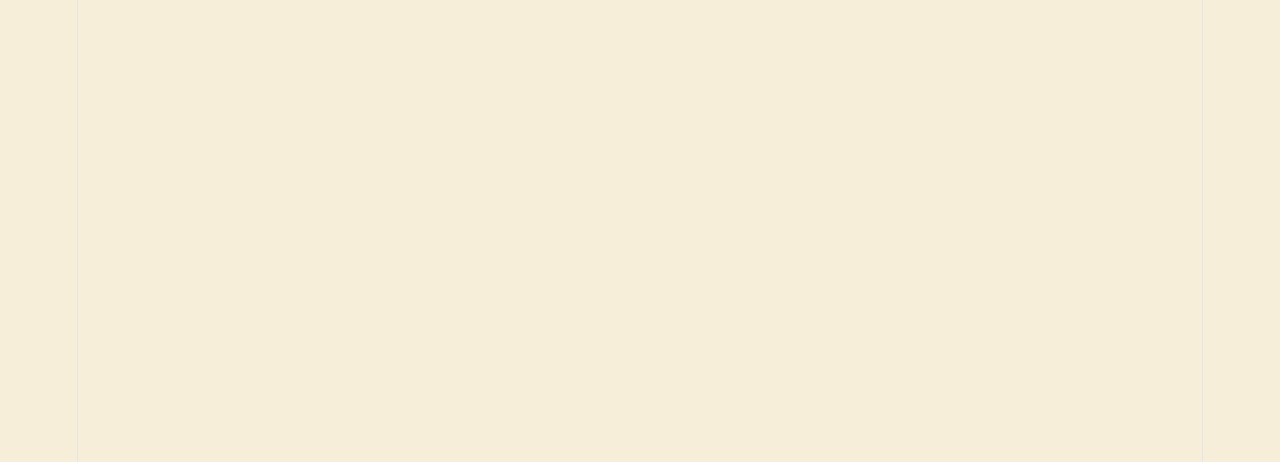
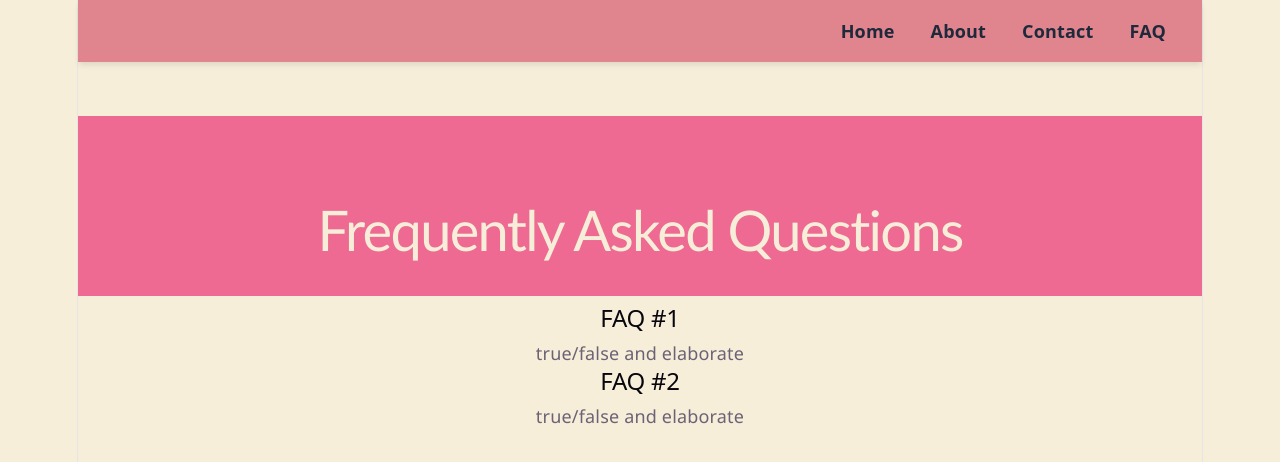
Before and after one commit to prithikaa-ks/clean-cycle-initiative, a React (Vite) app: page /faq in a window 1280 px wide. Before the commit this address had no page. Shown: the top 462 px of the page. Built offline with nearby package versions, Linux system fonts and the light colour scheme.

Commit message:
added info and FAQ section

```diff
--- a/src/App.jsx
+++ b/src/App.jsx
@@ -5,6 +5,7 @@ import './App.css'
 import Home from './pages/Home';
 import About from './pages/About';
 import Contact from './pages/Contact';
+import FAQ from './pages/FAQ';
 
 function App() {
 
@@ -15,6 +16,7 @@ function App() {
         <Route path="/" element={<Home />} />
         <Route path="/about" element={<About />} />
         <Route path="/contact" element={<Contact />} />
+        <Route path="/faq" element={<FAQ />} />
       </Routes>
     </div>
   )
--- a/src/components/Navbar.jsx
+++ b/src/components/Navbar.jsx
@@ -6,6 +6,7 @@ function Navbar() {
       <Link to="/">Home</Link>
       <Link to="/about">About</Link>
       <Link to="/contact">Contact</Link>
+      <Link to="/faq">FAQ</Link>
     </nav>
   );
 }
--- a/src/pages/About.jsx
+++ b/src/pages/About.jsx
@@ -6,6 +6,17 @@ function About() {
       <Navbar />
         <div className='page-container'>
         <h1>About Us</h1>
+        <p>
+          Clean Cycle Initiative is focused on providing nescessary information about women's reproductive health.
+        </p>
+        <h1>Our Mission</h1>
+        <p>
+          We strive to empower young women and girls in international countries through menstrual education and support.
+        </p>
+        <h2>What We Do</h2>
+        <p>
+          By working with shelters in India and Nepal, we address menstrual health where access is limited and stigma exists.
+        </p>
         </div>
     </div>
   );
--- a/src/pages/Contact.jsx
+++ b/src/pages/Contact.jsx
@@ -6,6 +6,10 @@ function Contact() {
       <Navbar />
         <div className='page-container'>
          <h1>Contact Us!</h1>
+         <p>
+          email: cleancycleinitiative@gmail.com
+          instagram: @cleancycleinitiative
+         </p>
         </div>
     </div>
   );
--- /dev/null
+++ b/src/pages/FAQ.jsx
@@ -0,0 +1,24 @@
+import Navbar from '../components/Navbar';
+
+function FAQ() {
+  return (
+    <div>
+      <Navbar />
+      <div className="page-container">
+        <h1>Frequently Asked Questions</h1>
+
+        <h2>FAQ #1</h2>
+        <p>
+            true/false and elaborate
+        </p>
+
+        <h2>FAQ #2</h2>
+        <p>
+            true/false and elaborate
+        </p>
+      </div>
+    </div>
+  );
+}
+
+export default FAQ;
--- a/src/pages/Home.jsx
+++ b/src/pages/Home.jsx
@@ -6,6 +6,12 @@ function Home() {
       <Navbar />
         <div className='page-container'>
          <h1>Clean Cycle Initiative</h1>
+         <p>
+          Breaking stigma. One cycle at a time.
+         </p>
+
+
+
         </div>
     </div>
   );
```
Also changed, not shown: 1 other file (tests, documents, lock files or other folders).
